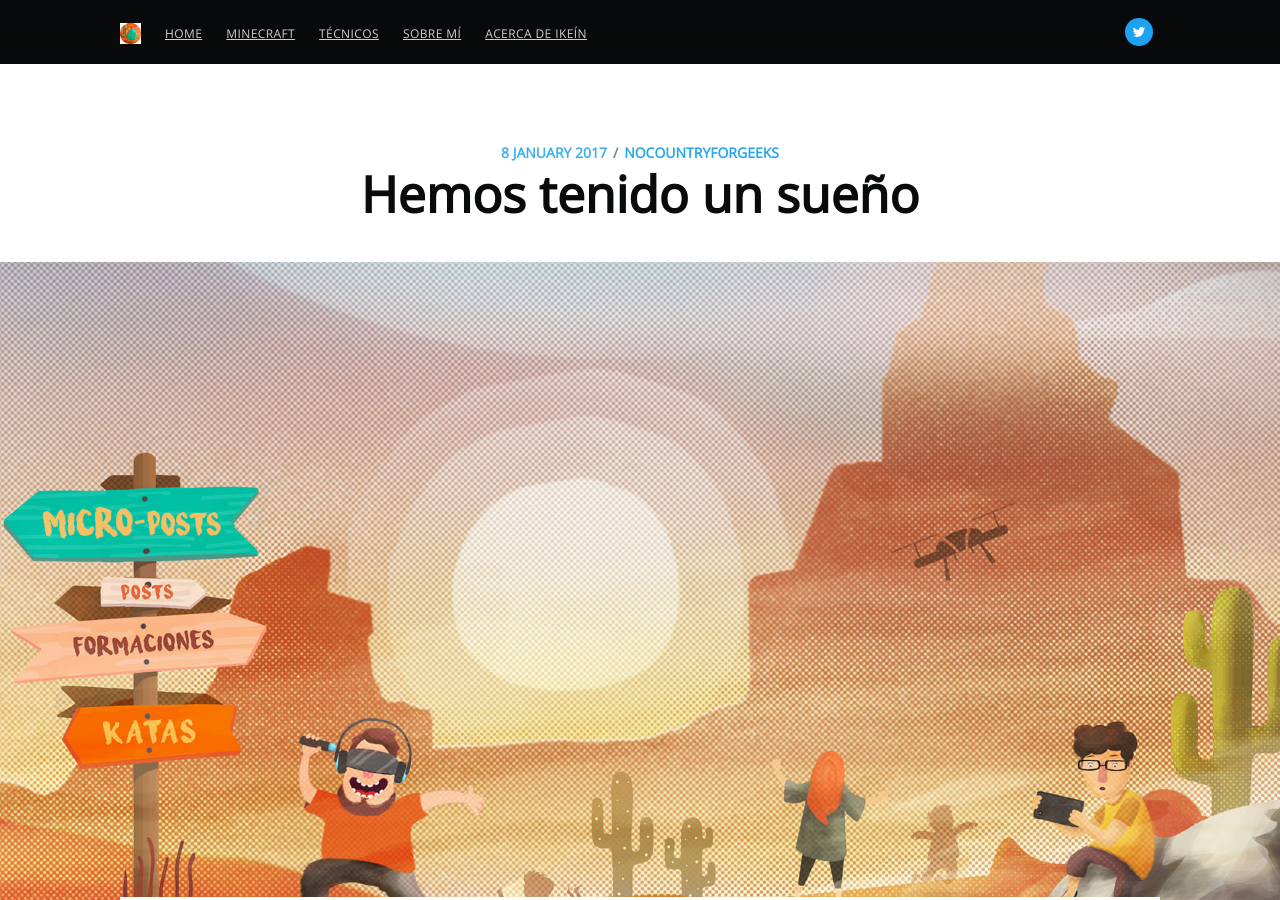
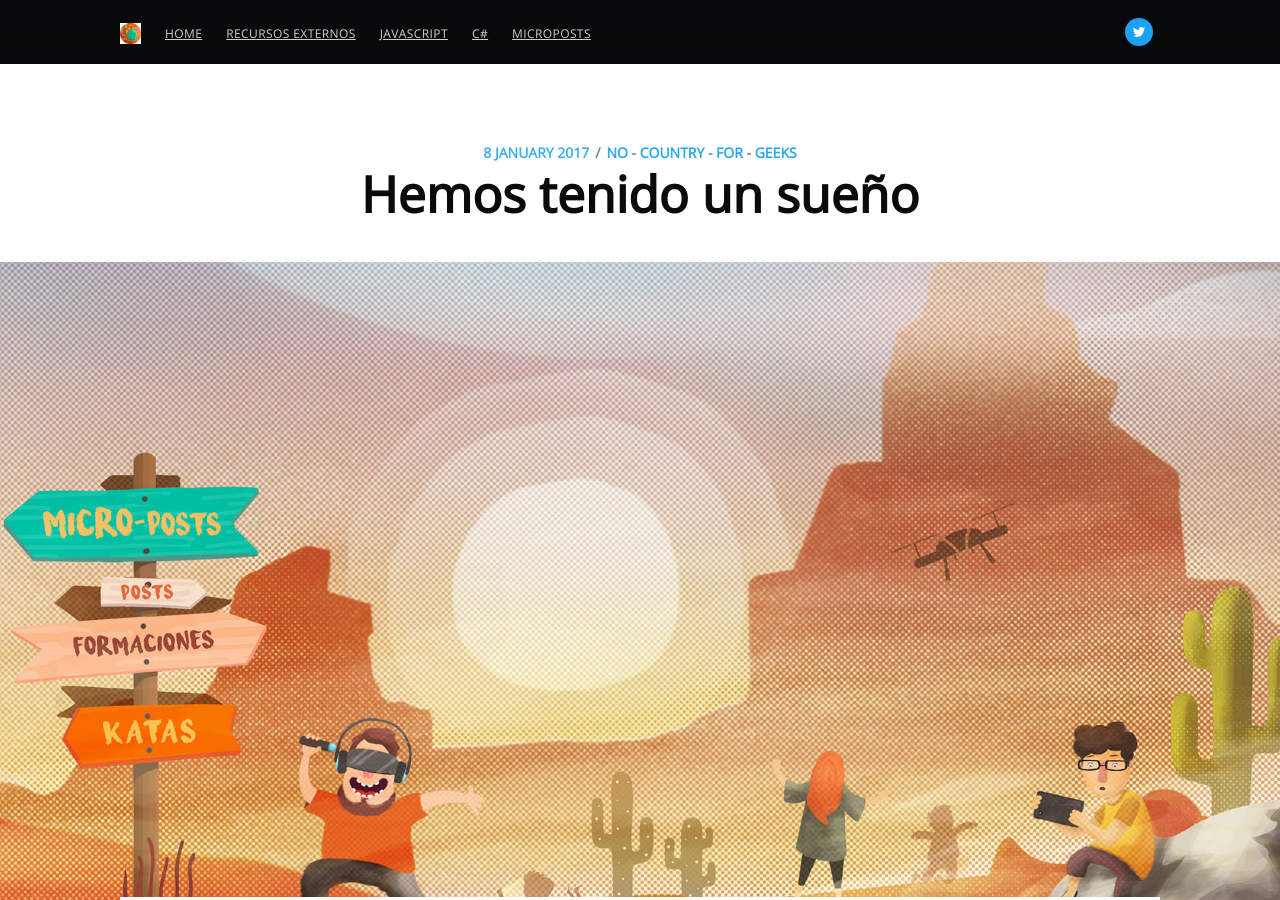
Before and after one commit to NoCountryForGeeks/nocountryforgeeks.github.io, a Jekyll site: the page built from _posts/2017-01-08-hemos-tenido-un-sueno.md, in a window 1280 px wide and 900 px high. Built offline with Jekyll 4.4.1, drawn with Linux system fonts in a browser that asks for light colours; nearby versions of some CDN libraries; comment, search, counter and statistics services are not loaded; some of the changed text lies outside the part shown.

Commit message:
Change Navigation

```diff
--- a/_includes/navigation.html
+++ b/_includes/navigation.html
@@ -1,7 +1,7 @@
 <ul class="nav" role="menu">
     <li class="nav-home" role="menuitem"><a href="{{site.root}}">Home</a></li>
-    <li class="nav-about" role="menuitem"><a href="{{site.root}}tag/minecraft">Minecraft</a></li>
-    <li class="nav-about" role="menuitem"><a href="{{site.root}}tag/tech">Técnicos</a></li>
-    <li class="nav-about" role="menuitem"><a href="{{site.root}}about/">Sobre mí</a></li>
-    <li class="nav-about" role="menuitem"><a href="{{site.root}}about-ikein/">Acerca de Ikeín</a></li>
+    <li class="nav-about" role="menuitem"><a href="https://github.com/NoCountryForGeeks/External-Resources">Recursos externos</a></li>
+    <li class="nav-about" role="menuitem"><a href="{{site.root}}tag/javascript">JavaScript</a></li>
+    <li class="nav-about" role="menuitem"><a href="{{site.root}}tag/c">C#</a></li>
+    <li class="nav-about" role="menuitem"><a href="{{site.root}}tag/micropost">Microposts</a></li>
 </ul>
--- a/_posts/2017-01-08-hemos-tenido-un-sueno.md
+++ b/_posts/2017-01-08-hemos-tenido-un-sueno.md
@@ -5,7 +5,7 @@ cover: assets/images/posts/2017-01-08-hemos-tenido-un-sueno/header.jpg
 navigation: True
 title: "Hemos tenido un sueño"
 date: 2017-01-08 12:00:00
-tags: nocountryforgeeks
+tags: "No Country for Geeks"
 class: post-template
 subclass: 'post'
 author: aclopez
```
Also changed, not shown: _data/aclopez.yml (deleted, +0 -12 lines), _data/authors.yml (+12 -0 lines), about/index.md (deleted, +0 -59 lines), tag/c#.md (added, +7 -0 lines), tag/javascript.md (added, +7 -0 lines), tag/No Country for Geeks.md (renamed from tag/nocountryforgeeks.md).
